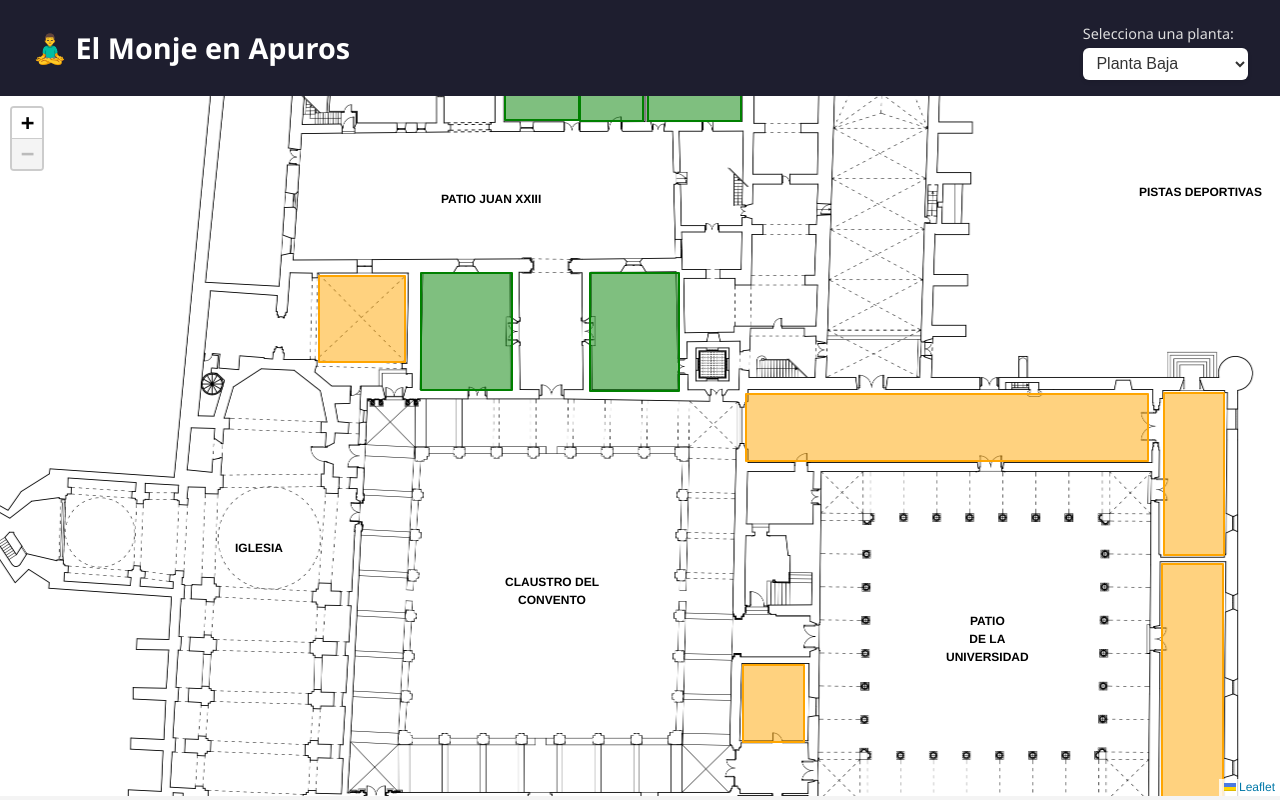
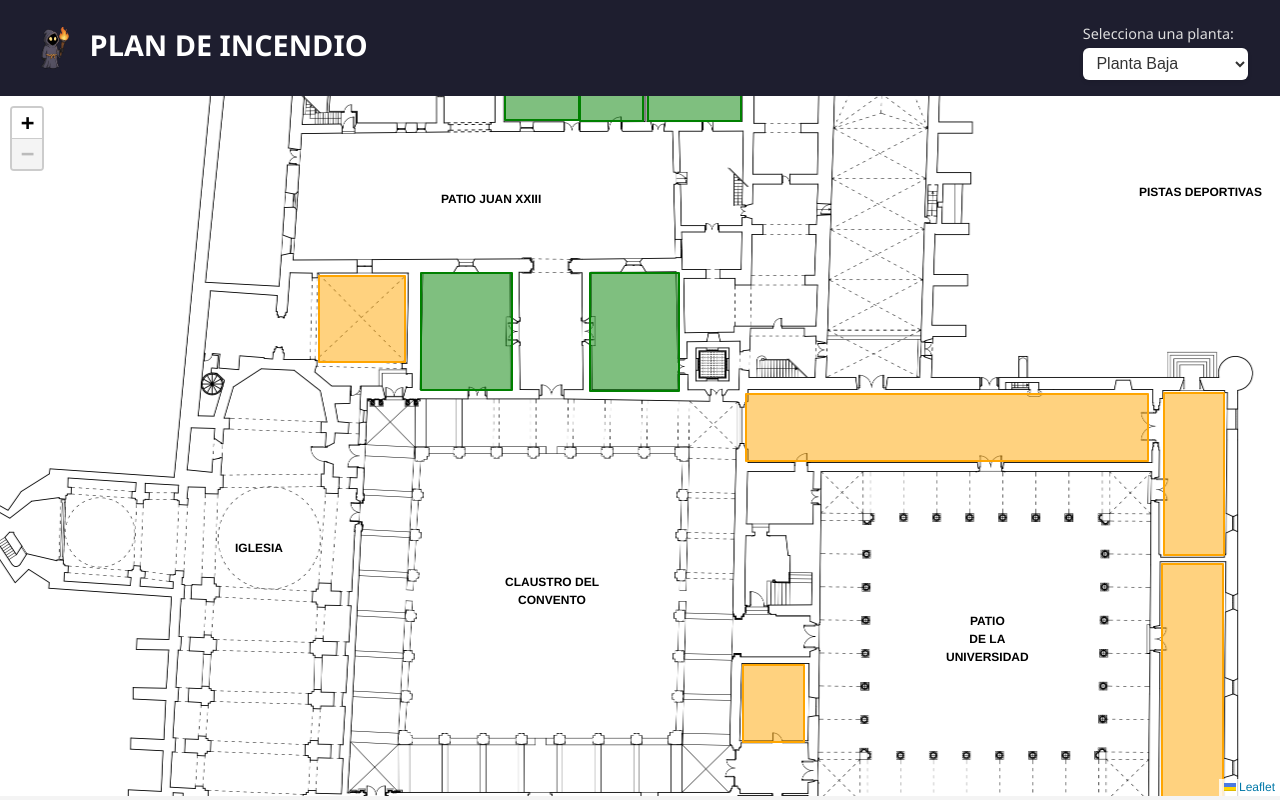
Before and after one commit to PedroGalan23/rutas-emergencia, a React (Create React App) app: page / in a window 1280 px wide. Built offline with nearby package versions, Linux system fonts and the light colour scheme.

Commit message:
nombres y titulo

```diff
--- a/src/App.js
+++ b/src/App.js
@@ -126,7 +126,11 @@ function App() {
   return (
     <div className="app">
       <header className="app-header">
-        <h1>🧘‍♂️ El Monje en Apuros</h1>
+        <h1>
+          <img src={monje2} alt="Monje" style={{ height: '1.5em', verticalAlign: 'middle', marginRight: '0.5em' }} />
+          PLAN DE INCENDIO
+        </h1>
+
         <div className="select-container">
           <label htmlFor="planta">Selecciona una planta:</label>
           <select
```
